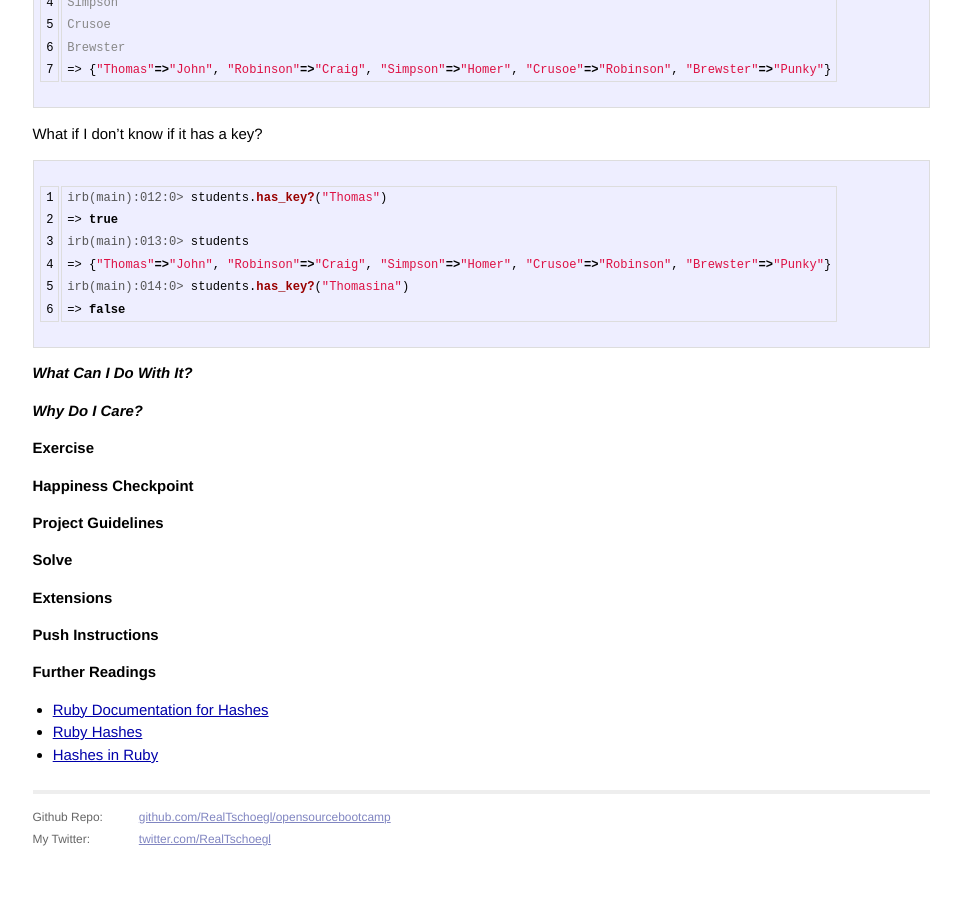
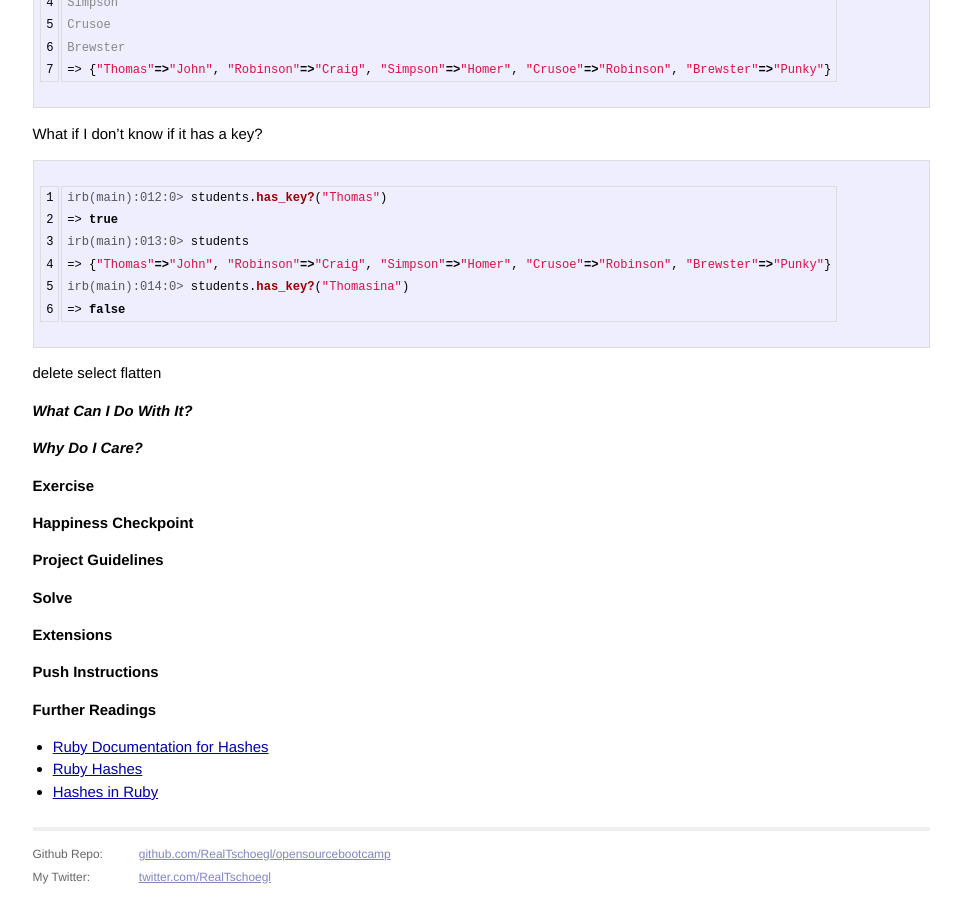
Before and after one commit to RealTschoegl/opensourcebootcamp, a Jekyll site: the page built from _posts/2014-03-12-lesson-hashes.markdown, in a window 1280 px wide and 900 px high, scrolled down 3358 px. Shown: the whole window, without its empty margins (159-1120 px from the left). Built offline with Jekyll 4.4.1, drawn with Linux system fonts in a browser that asks for light colours; Markdown is read by kramdown in place of the engine named in the settings; before the commit the page ends 4221 px from its top, so only the background shows below that.

Commit message:
Updated 2014-03-12-lesson-hashes.markdown

```diff
--- a/_posts/2014-03-12-lesson-hashes.markdown
+++ b/_posts/2014-03-12-lesson-hashes.markdown
@@ -162,6 +162,10 @@ irb(main):014:0> students.has_key?("Thomasina")
 => false
 {% endhighlight %}
 
+delete
+select
+flatten
+
 ### _What Can I Do With It?_
 
 
```
